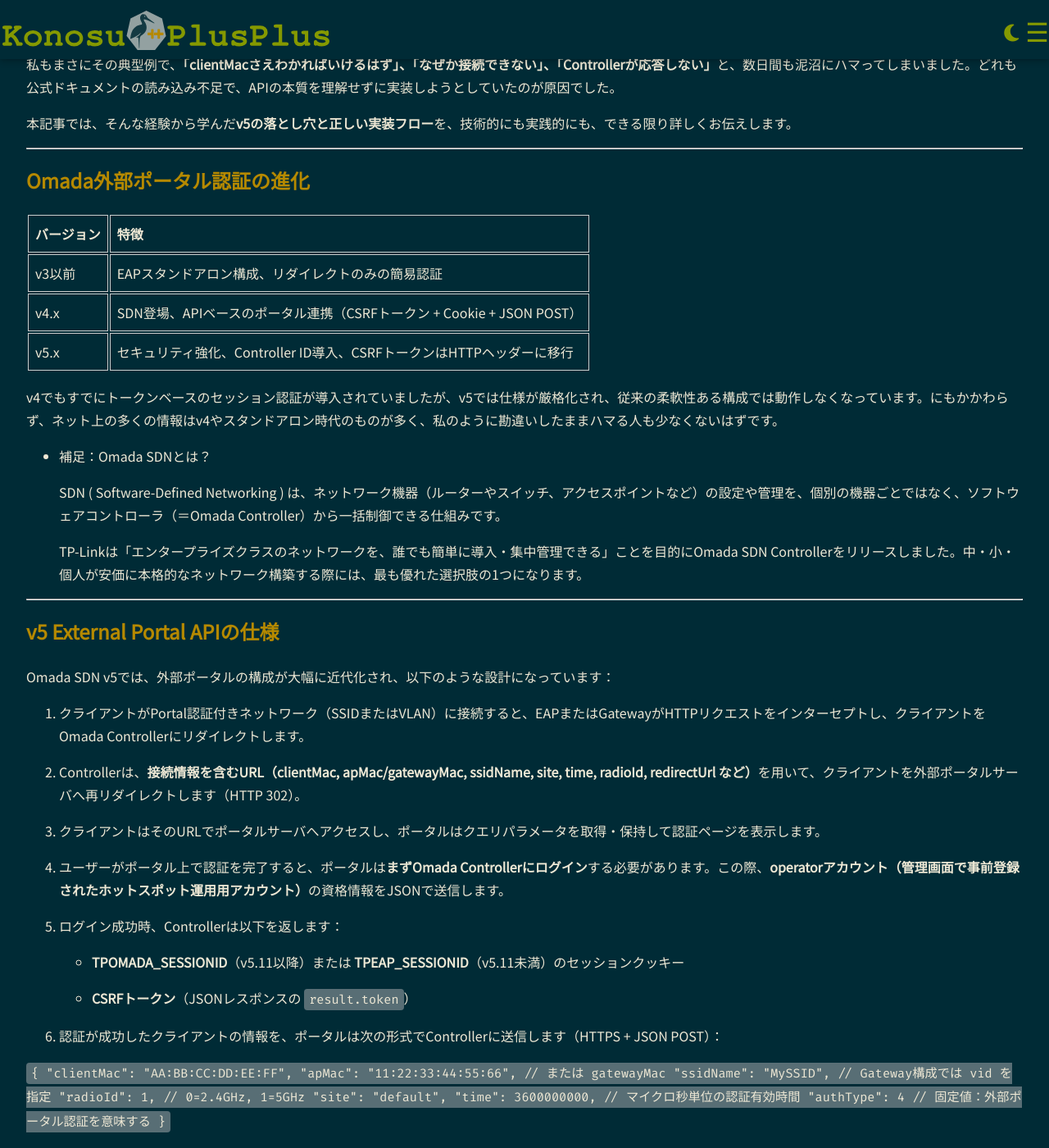
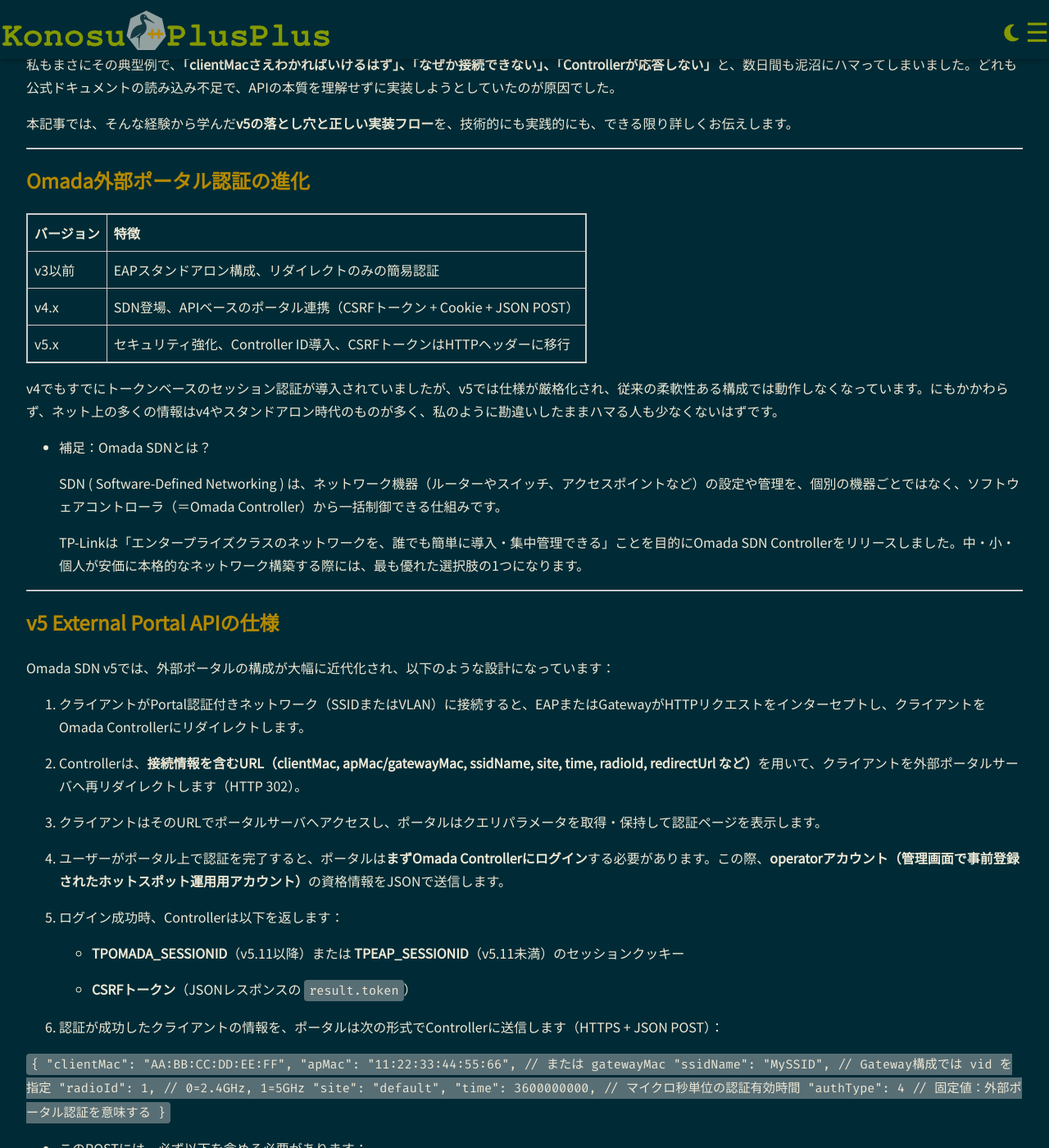
Before and after one commit to konosuplusplus/konosuplusplus.github.io, a Jekyll site: the page built from _posts/2025-06-21-OmadaV5_guide.md, in a window 1280 px wide and 1400 px high, scrolled down 273 px. Shown: the whole window at 82% size. Built offline with Jekyll 4.4.1, drawn with Linux system fonts in a browser that asks for light colours; our own code applies the rules of GitHub Pages for plain Markdown files.

Commit message:
update css

```diff
--- a/assets/css/style.bck.scss
+++ /dev/null
@@ -1,292 +0,0 @@
----
----
-
-/* === ブランドカラー（konosuplusplus用） === */
-$brand-base: #859900;
-$brand-accent: #b58900;
-
-$light-bg: #eee8d5;
-$light-text: #002b36;
-$light-support: #93a1a1;
-
-$dark-bg: #002b36;
-$dark-text: #eee8d5;
-$dark-support: #586e75;
-
-/* === 共通基本スタイル === */
-body {
-  font-family: 'Noto Sans JP', sans-serif;
-  font-size: 16px;
-  line-height: 1.75;
-  margin: 0;
-  padding: 0 2rem;
-}
-
-code, pre {
-  font-family: 'Fira Code', monospace;
-  border-radius: 4px;
-  padding: 0.2em 0.5em;
-}
-
-/* === テーマ別スタイル === */
-html.light {
-  body {
-    background-color: $light-bg;
-    color: $light-text;
-  }
-
-  code, pre {
-    background-color: $light-support;
-    color: $light-text;
-  }
-
-  h1, h2, h3 {
-    color: $brand-base;
-    margin-top: 0.7em;
-  }
-
-  a {
-    color: $brand-base;
-    text-decoration: underline;
-    &:hover {
-      color: $brand-accent;
-      text-decoration: none;
-    }
-  }
-
-  .site-header,
-  .site-nav {
-    background-color: $light-bg;
-  }
-
-  .site-footer {
-    text-align: center;
-    padding: 2rem 1rem;
-    font-size: 0.9rem;
-    color: $light-support;
-  }
-
-  .site-nav li a {
-    color: $brand-base;
-    font-weight: bold;
-    text-decoration: none;
-    &:hover {
-      color: $brand-accent;
-    }
-  }
-
-  th, td {
-    border: 1px solid #ccc;
-    padding: 0.5rem;
-    text-align: left;
-    white-space: nowrap;
-    background-color: #eee8d5;
-  }
-}
-
-html.dark {
-  body {
-    background-color: $dark-bg;
-    color: $dark-text;
-  }
-
-  code, pre {
-    background-color: $dark-support;
-    color: $dark-text;
-  }
-
-  h1, h2, h3 {
-    color: $brand-base;
-  }
-
-  a {
-    color: $brand-accent;
-    &:hover {
-      color: $brand-base;
-    }
-  }
-
-  .site-header,
-  .site-nav {
-    background-color: $dark-bg;
-    border-color:rgba(255, 255, 255, 0.9);
-  }
-
-  .site-footer {
-    text-align: center;
-    padding: 2rem 1rem;
-    font-size: 0.9rem;
-    color: $dark-support;
-  }
-
-  .site-nav li a {
-    color: $brand-accent;
-    &:hover {
-      color: $brand-base;
-    }
-  }
-
-  th, td {
-    border: 1px solid #ccc;
-    padding: 0.5rem;
-    text-align: left;
-    white-space: nowrap;
-    background-color: $dark-bg;
-  }
-
-}
-
-/* === ヘッダー構造 === */
-.site-header {
-  display: flex;
-  align-items: center;
-  justify-content: space-between;
-  padding: 0 0;
-  position: fixed;
-  top: 0;
-  left: 0;
-  width: 100%;
-  z-index: 1000;
-  box-shadow: 0 2px 8px rgba(0, 0, 0, 0.3);
-}
-
-.site-content {
-  padding-top: 80px;
-}
-
-
-.logo-row {
-  display: flex;
-  align-items: center;
-  justify-content: flex-start;
-  margin-left: -1.5rem;
-}
-
-.menu-row {
-  display: flex;
-  justify-content: flex-end;
-  margin-top: 0.5rem;
-}
-
-.logo-link {
-  display: inline-block;
-}
-
-.site-logo {
-  height: 48px;
-  display: block;
-  margin-top: 1px;
-  margin-left: 1.7rem;
-}
-
-@media (max-width: 600px) {
-  .site-logo {
-    height: 28px;
-  }
-}
-
-/* === メニューアイコンと表示切り替え === */
-.menu-toggle {
-  font-size: 2rem;
-  height: 64px;
-  background: none;
-  border: none;
-  cursor: pointer;
-  color: $brand-base;
-  line-height: 1;
-  padding: 0;
-  margin: 0;
-  display: flex;
-  align-items: center;
-}
-
-.site-nav {
-  display: none !important;
-  flex-direction: column;
-  padding: 1rem;
-  position: absolute;
-  top: 120px;
-  right: 1rem;
-  width: 200px;
-  box-shadow: -2px 2px 5px rgba(0, 0, 0, 0.1);
-  z-index: 1000;
-}
-
-.site-nav.open {
-  display: flex !important;
-}
-
-.site-nav ul {
-  list-style: none;
-  margin: 0;
-  padding: 0;
-  display: flex;
-  flex-direction: column;
-  gap: 0.5rem;
-}
-
-/* === テーブル関連 === */
-table {
-  display: block;
-  overflow-x: auto;
-  -webkit-overflow-scrolling: touch;
-  width: 100%;
-  max-width: 100%;
-  border-collapse: collapse;
-  min-width: 600px;
-}
-
-
-
-.icon-toggle {
-  all: unset; // デフォルトのbuttonスタイルを完全にリセット
-  cursor: pointer; // アイコンだけの見た目に
-  font-size: 1.5rem;      // ← お好みで調整可（例: 2rem = 約32px）
-  color: $brand-base;
-  line-height: 1;
-  margin-right: 0.5rem;
-  display: flex;
-  align-items: center;
-
-  &:hover {
-    color: $brand-accent;
-  }
-
-  &:focus {
-    outline: none;
-  }
-}
-
-/* === コードブロック（複数行コード） === */
-pre {
-  background-color: #f5f5f5;
-  color: #2d2d2d;
-  padding: 1rem;
-  margin: 1.5rem 0;
-  border-radius: 6px;
-  overflow-x: auto;         /* 横スクロール対応 */
-  font-family: 'Fira Code', 'Courier New', monospace;
-  font-size: 0.95rem;
-  line-height: 1.6;
-  white-space: pre;
-}
-
-/* pre内のcode（通常Jekyllではこの形式） */
-pre code {
-  display: block;
-  padding: 0;
-  margin: 0;
-  background: none;
-  color: inherit;
-  white-space: pre;
-}
-
-/* === インラインコード（`ls` のような1行） === */
-code {
-  background-color: #eee8d5;
-  color: #002b36;
-  padding: 0.2em 0.4em;
-  border-radius: 4px;
-  font-size: 0.95em;
-  font-family: 'Fira Code', monospace;
-}
--- a/assets/css/style.scss
+++ b/assets/css/style.scss
@@ -134,13 +134,13 @@
 /* === テーブル関連 === */
 .table-wrapper {
   display: block;
+  width:fit-content;
+  max-width:100%;
   overflow-x: auto;
   -webkit-overflow-scrolling: touch;
-  width: 100%;
-  max-width: 100%;
 }
 
-.table-wrapper table {
+table {
   width: 100%;
   min-width: 480px;
   border-collapse: collapse;
```
